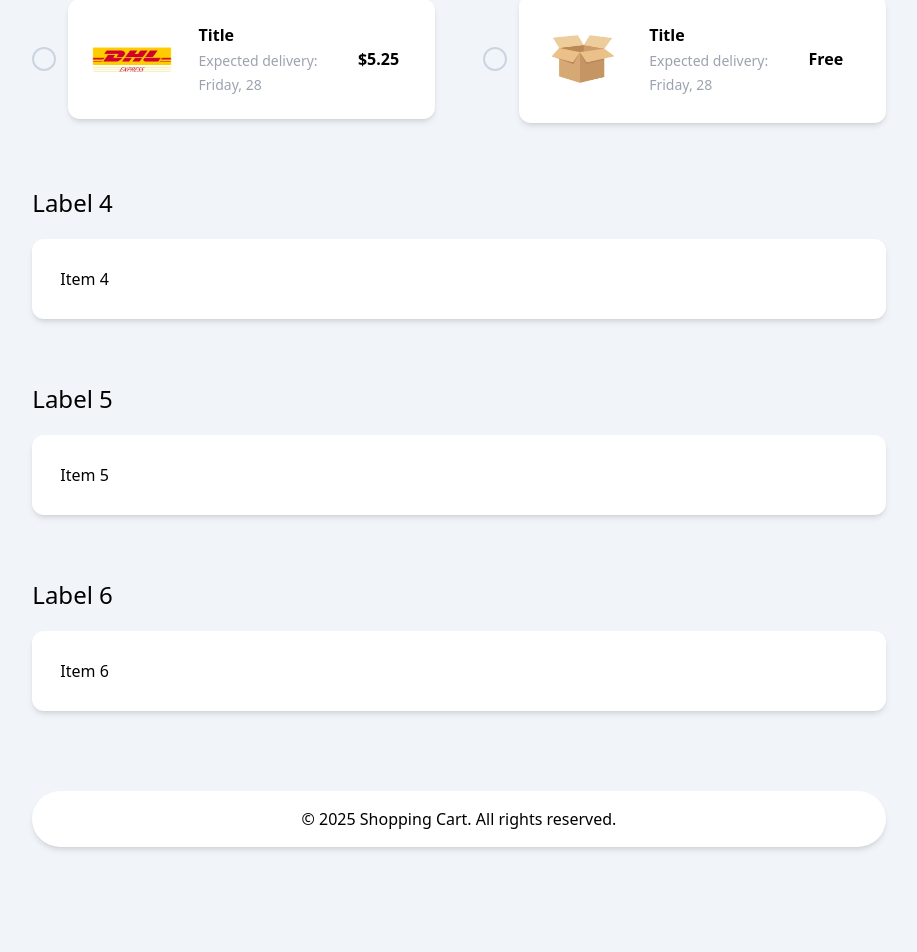
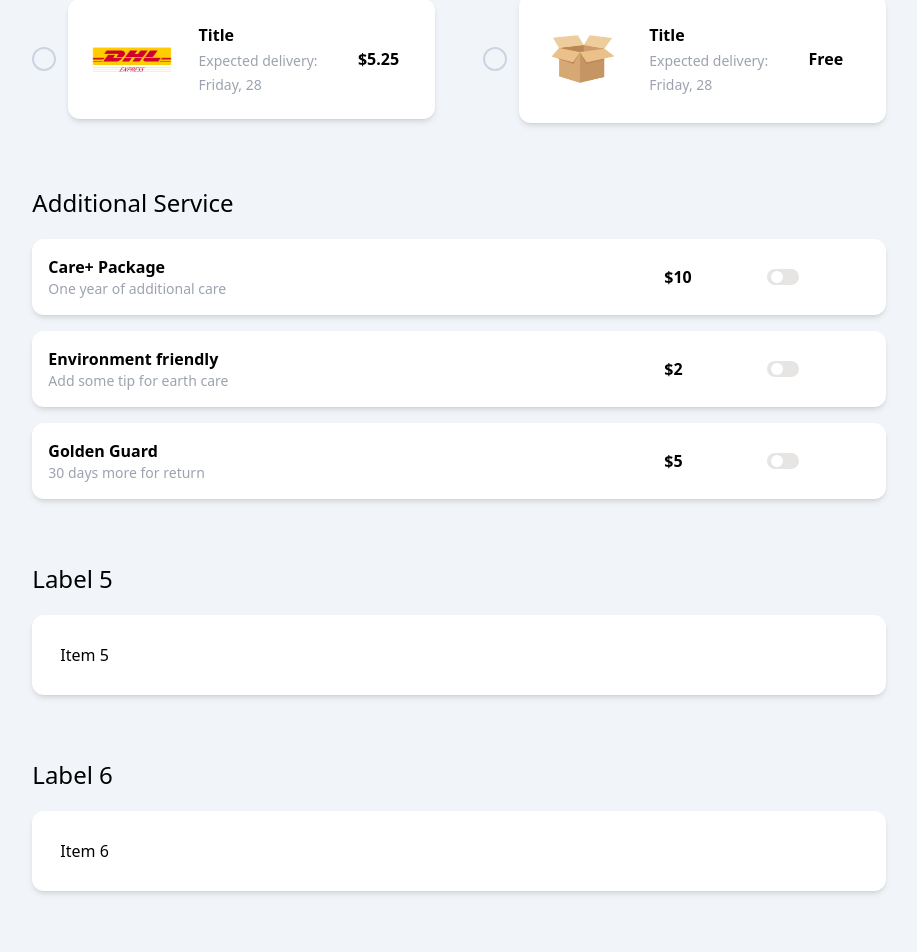
Before and after one commit to mangorango144/shopping-cart, a React (Vite) app: page /shop/shopping-cart in a window 1280 px wide. Shown: the part 1611-2563 px from the top of the page, without its empty margins (181-1098 px from the left). Before the commit the page ends 2474 px from the top, so only its background shows below. Built offline with nearby package versions, Linux system fonts and the light colour scheme.

Commit message:
feat: add AdditionalService static structure

```diff
--- a/src/routes/Shop/ShoppingCart/AdditionalService.jsx
+++ b/src/routes/Shop/ShoppingCart/AdditionalService.jsx
@@ -1,3 +1,67 @@
 export default function AdditionalService() {
-  return <div className="bg-yellow-500">4</div>;
+  return (
+    <div>
+      <span className="block mb-5 font-medium text-2xl">
+        Additional Service
+      </span>
+      <div className="gap-4 grid grid-cols-1">
+        <div className="items-center grid grid-cols-[6fr_1fr_1fr] bg-white shadow-md p-4 rounded-xl">
+          <div className="grid grid-cols-1">
+            <p className="font-bold">Care+ Package</p>
+            <p className="font-medium text-gray-400 text-sm">
+              One year of additional care
+            </p>
+          </div>
+          <p className="font-bold">$10</p>
+          <label className="flex items-center cursor-pointer">
+            <input
+              type="checkbox"
+              name="toggle-switch"
+              className="hidden peer"
+            />
+            <span className="bg-stone-200 peer-checked:bg-blue-200 rounded-full w-8 h-4"></span>
+            <span className="bg-white peer-checked:bg-blue-500 -ml-7 rounded-full w-3 h-3 transform transition peer-checked:translate-x-3"></span>
+          </label>
+        </div>
+
+        <div className="items-center grid grid-cols-[6fr_1fr_1fr] bg-white shadow-md p-4 rounded-xl">
+          <div className="grid grid-cols-1">
+            <p className="font-bold">Environment friendly</p>
+            <p className="font-medium text-gray-400 text-sm">
+              Add some tip for earth care
+            </p>
+          </div>
+          <p className="font-bold">$2</p>
+          <label className="flex items-center cursor-pointer">
+            <input
+              type="checkbox"
+              name="toggle-switch"
+              className="hidden peer"
+            />
+            <span className="bg-stone-200 peer-checked:bg-blue-200 rounded-full w-8 h-4"></span>
+            <span className="bg-white peer-checked:bg-blue-500 -ml-7 rounded-full w-3 h-3 transform transition peer-checked:translate-x-3"></span>
+          </label>
+        </div>
+
+        <div className="items-center grid grid-cols-[6fr_1fr_1fr] bg-white shadow-md p-4 rounded-xl">
+          <div className="grid grid-cols-1">
+            <p className="font-bold">Golden Guard</p>
+            <p className="font-medium text-gray-400 text-sm">
+              30 days more for return
+            </p>
+          </div>
+          <p className="font-bold">$5</p>
+          <label className="flex items-center cursor-pointer">
+            <input
+              type="checkbox"
+              name="toggle-switch"
+              className="hidden peer"
+            />
+            <span className="bg-stone-200 peer-checked:bg-blue-200 rounded-full w-8 h-4"></span>
+            <span className="bg-white peer-checked:bg-blue-500 -ml-7 rounded-full w-3 h-3 transform transition peer-checked:translate-x-3"></span>
+          </label>
+        </div>
+      </div>
+    </div>
+  );
 }
--- a/src/routes/Shop/ShoppingCart/ShoppingCart.jsx
+++ b/src/routes/Shop/ShoppingCart/ShoppingCart.jsx
@@ -14,13 +14,9 @@ export default function ShoppingCart() {
         <Order />
         <PaymentSummary />
         <Delivery />
-        {/* <AdditionalService />
-        <PaymentForm /> */}
+        <AdditionalService />
+        {/* <PaymentForm /> */}
 
-        <div>
-          <span className="block mb-5 font-medium text-2xl">Label 4</span>
-          <div className="bg-white shadow-md p-7 rounded-xl">Item 4</div>
-        </div>
         <div>
           <span className="block mb-5 font-medium text-2xl">Label 5</span>
           <div className="bg-white shadow-md p-7 rounded-xl">Item 5</div>
```
